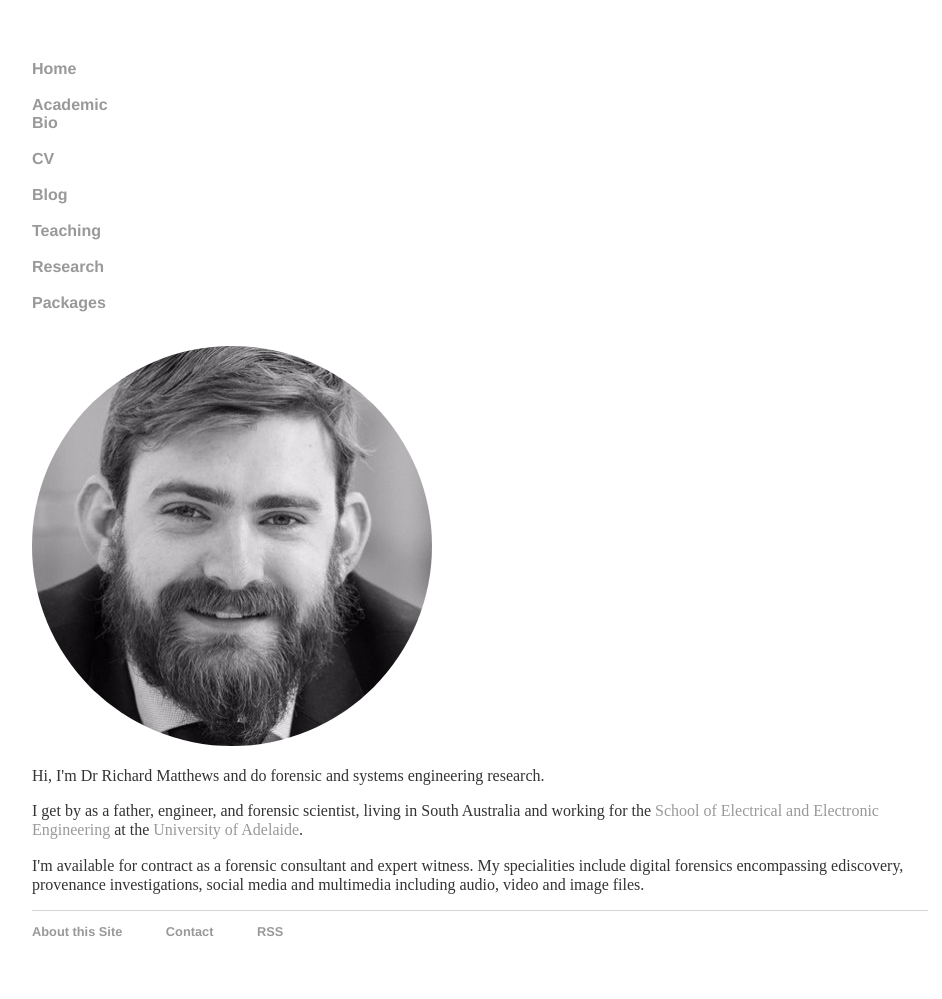
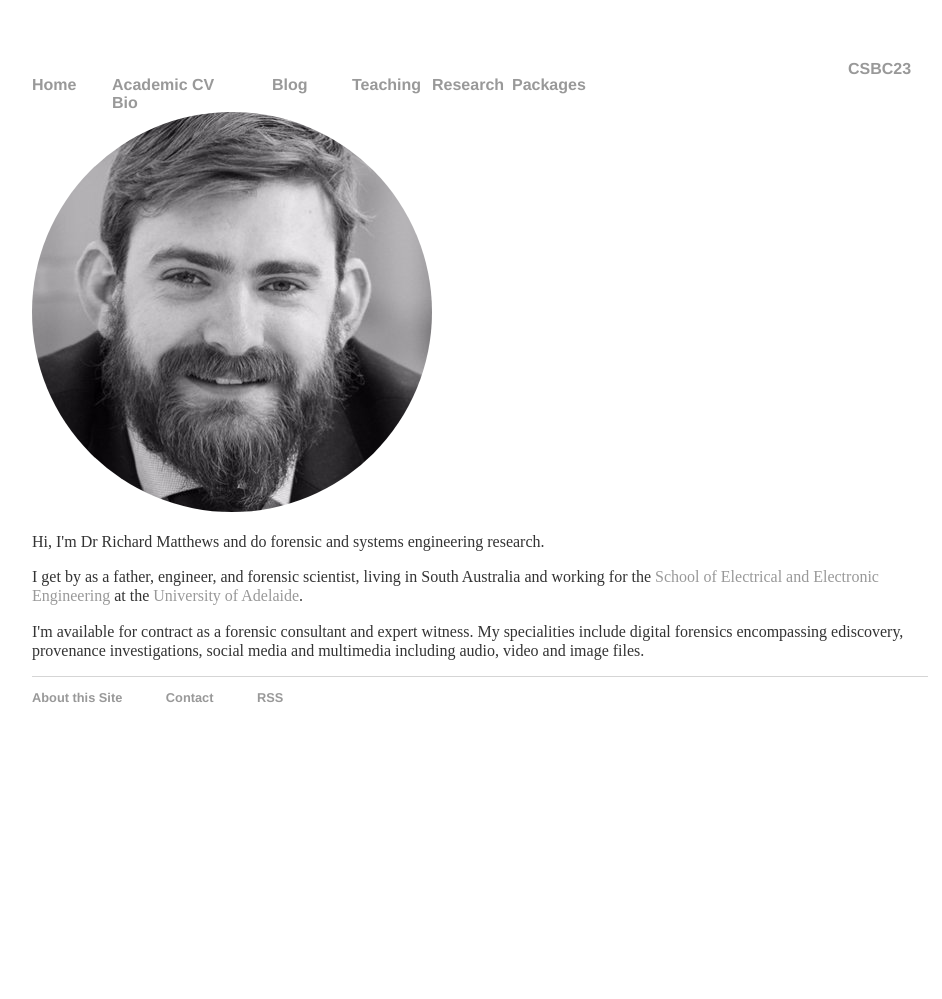
Before and after one commit to rhematt/rhematt.github.io, a Jekyll site: the page built from index.html, in a window 1280 px wide. Shown: the whole page, without its empty margins (160-1102 px from the left). Built offline with Jekyll 4.4.1, drawn with Linux system fonts in a browser that asks for light colours; after the commit the page ends 900 px from its top, so only the background shows below that.

Commit message:
Update default.html

```diff
--- a/_layouts/default.html
+++ b/_layouts/default.html
@@ -8,6 +8,7 @@
 		</head>
 		<body>
 			<nav>
+				<div class = "nav-left">
 	    			<ul>
 	        			<li><a href="/">Home</a></li>
 		        		<li><a href="/about">Academic Bio</a></li>
@@ -17,6 +18,12 @@
 					<li><a href="/research">Research</a><li>
 					<li><a href="/packages">Packages</a><li>
 	    			</ul>
+				</div>
+				<div class = "nav-right">
+				<ul>
+					<li><a href="/CSRBC23">CSBC23</a></li>
+				</ul>
+				</div>
 			</nav>
 			<div class="container">
 
```
Lines whose indentation alone changed are shown as unchanged.
